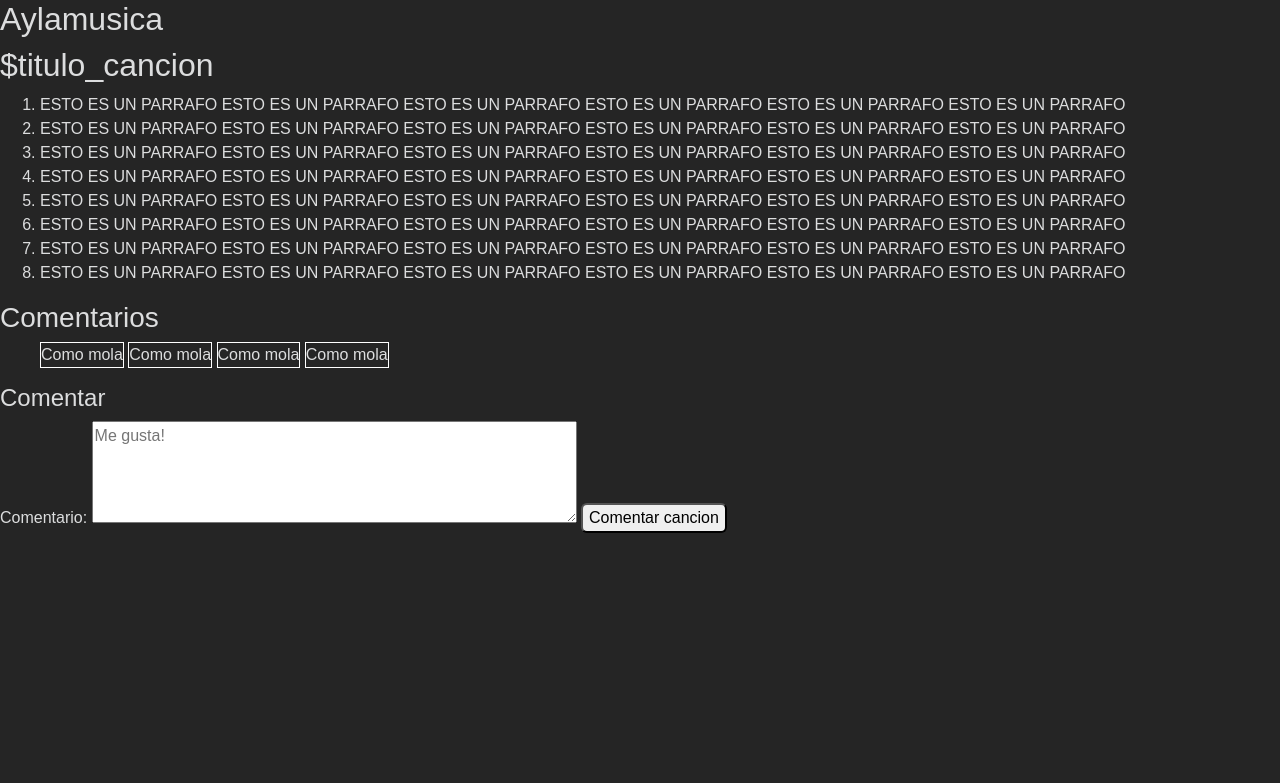
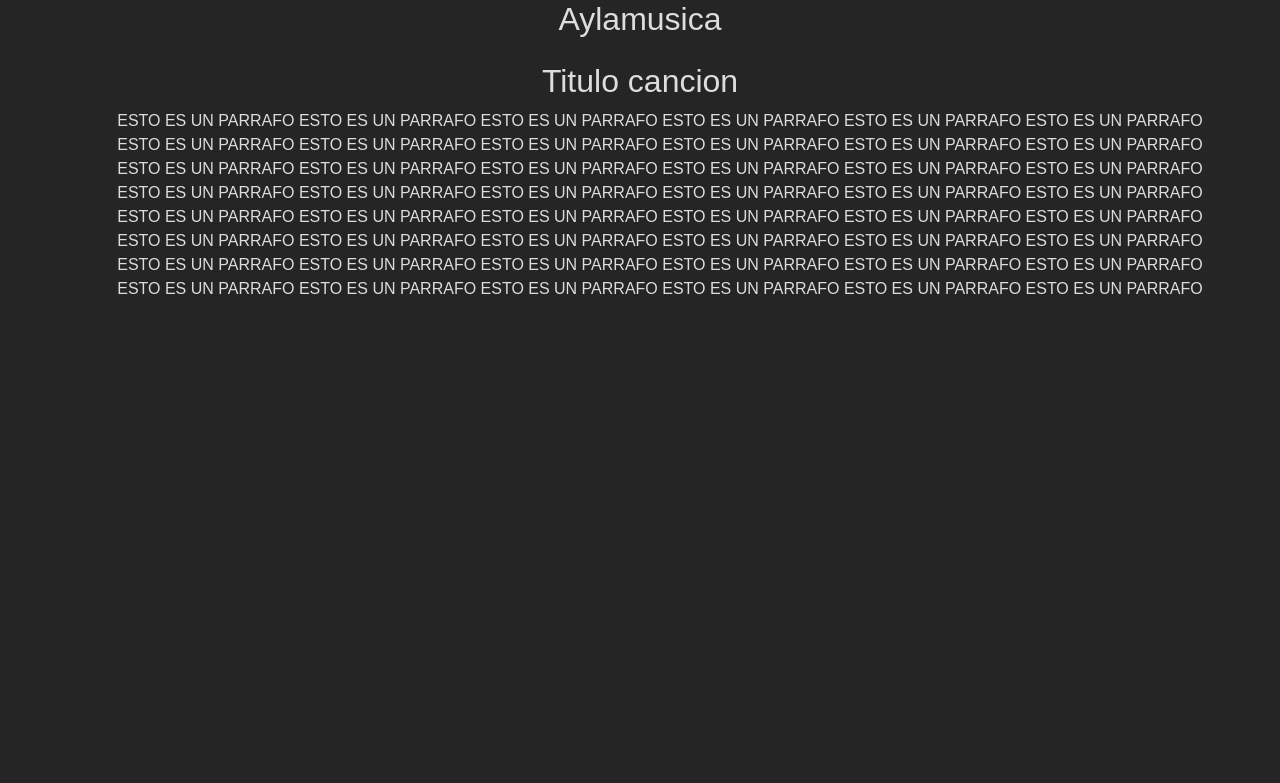
Before and after one commit to minauz/aylamusica, a PHP site: page /pruebas/cancion.html in a window 1280 px wide. Shown: the top 783 px of the page. Run offline with PHP 8.4, Linux system fonts and the light colour scheme.

Commit message:
index y cancion done!

```diff
--- a/pruebas/cancion.html
+++ b/pruebas/cancion.html
@@ -8,11 +8,11 @@
     <title>$titulo_cancion - Aylamusica</title>
 </head>
 
-<body>
+<body class="mx-3 text-center">
     <!--Cabecera-->
-    <h1><a href="index.html">Aylamusica</a></h1>
+    <h1 class="mb-4 text-center"><a href="index.html">Aylamusica</a></h1>
     <div id="cancion">
-        <h2>$titulo_cancion</h2>
+        <h2>Titulo cancion</h2>
         <ol>
             <li>ESTO ES UN PARRAFO ESTO ES UN PARRAFO ESTO ES UN PARRAFO ESTO ES UN PARRAFO ESTO ES UN PARRAFO ESTO ES
                 UN PARRAFO</li>
@@ -32,21 +32,6 @@
                 UN PARRAFO</li>
         </ol>
     </div>
-    <div id="comentarios">
-        <h3>Comentarios</h3>
-        <ul id="ul_comentarios">
-            <li>Como mola</li>
-            <li>Como mola</li>
-            <li>Como mola</li>
-            <li>Como mola</li>
-        </ul>
-    </div>
-    <form action="index.php" method="POST" role="form" id="form_comentar">
-        <h4>Comentar</h4>
-        <label for="comentario">Comentario: </label>
-        <textarea rows="4" cols="50" name="texto_comentario" placeholder="Me gusta!"></textarea>
-        <button type="submit" name="boton_comentar">Comentar cancion</button>
-    </form>
 </body>
 
 </html>
--- a/pruebas/login.html
+++ b/pruebas/login.html
@@ -20,9 +20,6 @@
             <button type="submit" name="boton_login">Acceder a administracion web</button>
         </form>
     </div>
-    <div class="footer">
-        <p>administracion@aylamusica.com</p>
-    </div>
 </body>
 
 </html>
--- a/vista/css/estilo.css
+++ b/vista/css/estilo.css
@@ -41,8 +41,7 @@ img.foto_cancion {
     height: auto;
 }
 
-#ul_comentarios li {
-    border: 1px solid white;
+div#cancion ol li {
     list-style: none;
 }
 
```
Also changed, not shown: pruebas/index.html (+4 -45 lines).
